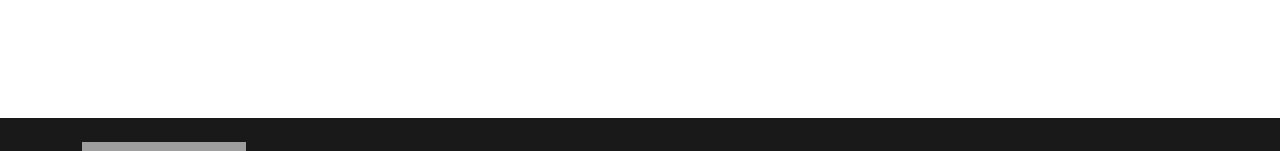
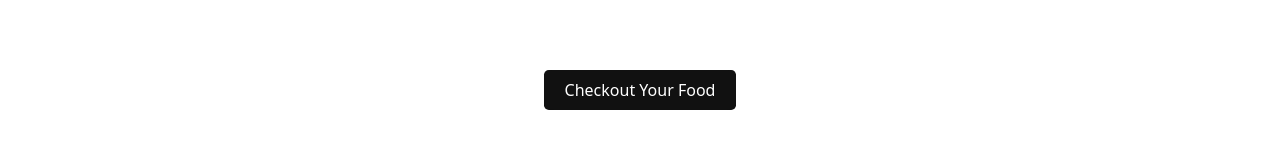
Before and after one commit to iamhasibulhasan/hot-onion-restaurent, a React (Create React App) app: page / in a window 1280 px wide. Shown: the part 1705-1856 px from the top of the page. Built offline with nearby package versions, Linux system fonts and the light colour scheme; grey boxes are pictures that could not be loaded.

Commit message:
checkout button add

```diff
--- a/src/components/Pages/Layouts/ProductGrid/ProductGrid.css
+++ b/src/components/Pages/Layouts/ProductGrid/ProductGrid.css
@@ -80,6 +80,78 @@
     color: white;
 }
 
+.checkout-div {
+    text-align: center;
+}
+
+.checkout-btn {
+    width: 12em;
+    height: 2.5em;
+    border: none;
+    outline: none;
+    color: #fff;
+    background: #111;
+    cursor: pointer;
+    position: relative;
+    z-index: 0;
+    border-radius: 0.3em;
+}
+
+.checkout-btn:before {
+    content: '';
+    background: linear-gradient(45deg, #ff0000, #ff7300, #fffb00, #48ff00, #00ffd5, #002bff, #7a00ff, #ff00c8, #ff0000);
+    position: absolute;
+    top: -2px;
+    left: -2px;
+    background-size: 400%;
+    z-index: -1;
+    filter: blur(5px);
+    width: calc(100% + 4px);
+    height: calc(100% + 4px);
+    animation: glowing 20s linear infinite;
+    opacity: 0;
+    transition: opacity .3s ease-in-out;
+    border-radius: 5px;
+}
+
+.checkout-btn:active {
+    color: gray
+}
+
+.checkout-btn:active:after {
+    background: transparent;
+}
+
+.checkout-btn:hover:before {
+    opacity: 1;
+}
+
+.checkout-btn:after {
+    z-index: -1;
+    content: '';
+    position: absolute;
+    width: 100%;
+    height: 100%;
+    background: #111;
+    left: 0;
+    top: 0;
+    border-radius: 10px;
+}
+
+@keyframes glowing {
+    0% {
+        background-position: 0 0;
+    }
+
+    50% {
+        background-position: 400% 0;
+    }
+
+    100% {
+        background-position: 0 0;
+    }
+}
+
 
 
 
--- a/src/components/Pages/Layouts/ProductGrid/ProductGrid.js
+++ b/src/components/Pages/Layouts/ProductGrid/ProductGrid.js
@@ -1,5 +1,6 @@
 import React from 'react';
 import './ProductGrid.css';
+import { Button } from 'react-bootstrap';
 
 const ProductGrid = () => {
     return (
@@ -73,6 +74,10 @@ const ProductGrid = () => {
                     </div>
                 </div>
             </div>
+            <div className='checkout-div'>
+                <Button className="checkout-btn">Checkout Your Food</Button>
+            </div>
+
         </div>
     );
 };
```
